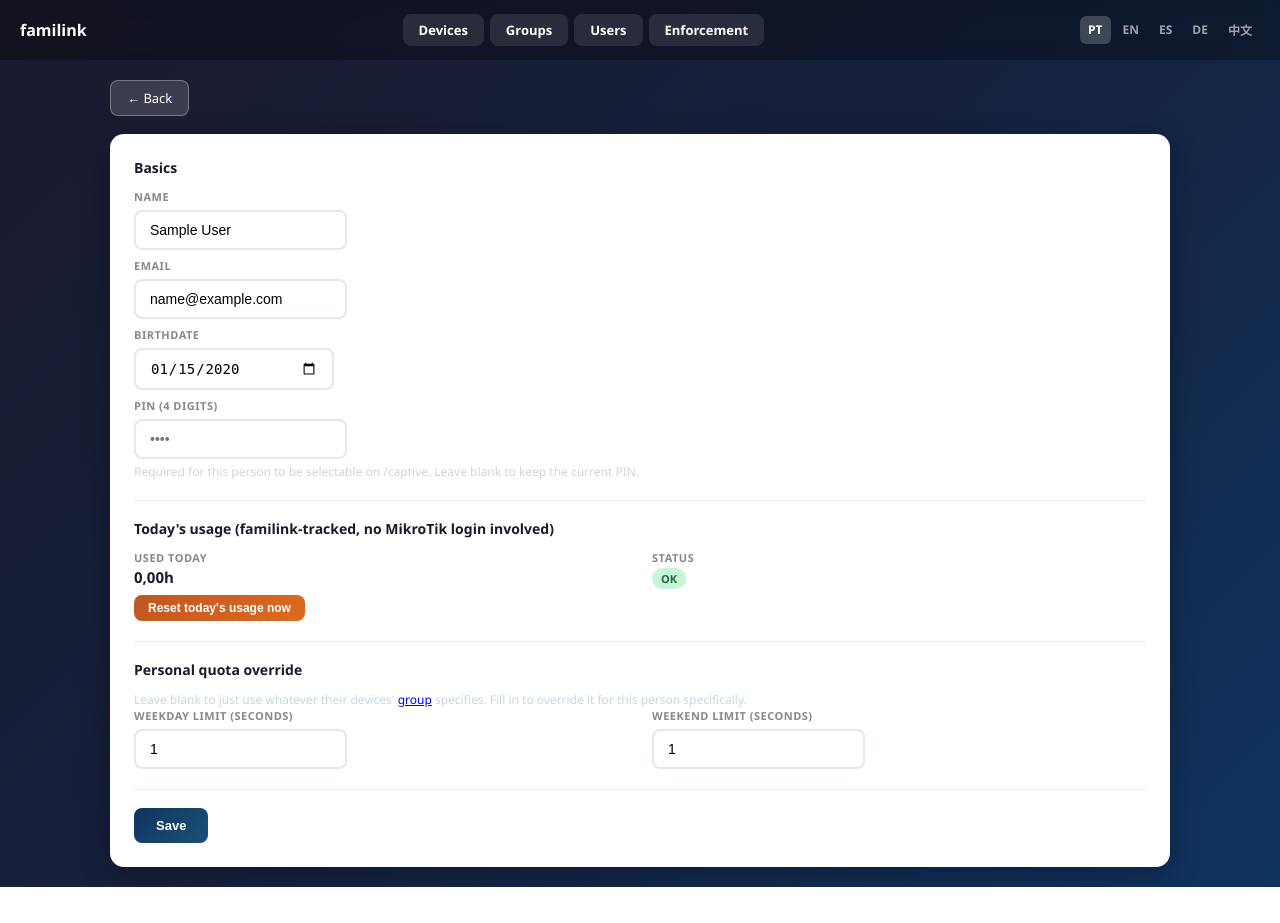
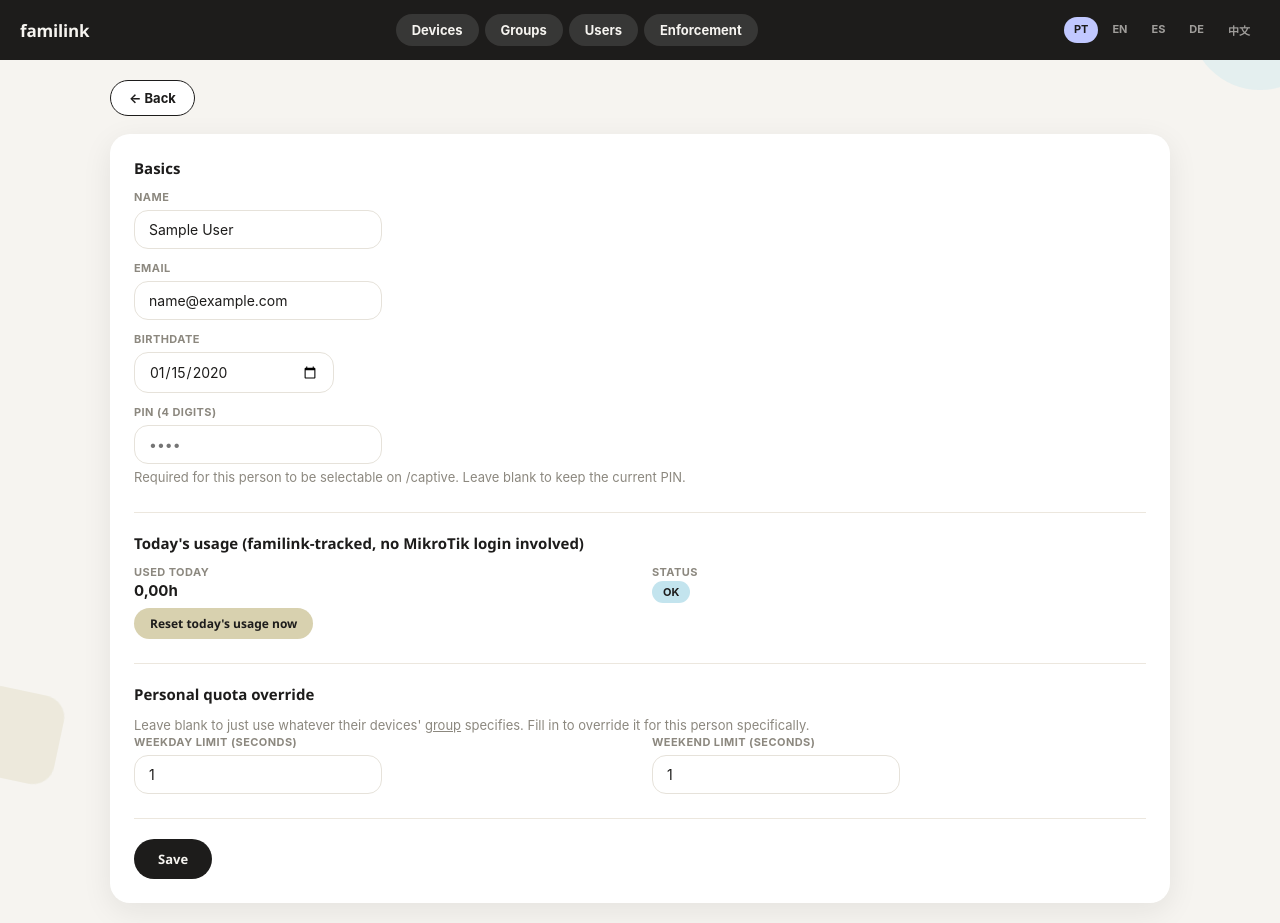
Before and after one commit to siriani/familink, a FastAPI app: page /users/1/edit in a window 1280 px wide. Before the commit the page ends 887 px from the top, so only its background shows below. Run offline with FastAPI, Linux system fonts and the light colour scheme; tables that the repository leaves empty hold one stand-in row (values such as "Sample post").

Commit message:
Apply the minimal mobile-first design system to the whole app
Extends /captive's design (cream/near-black/pastel palette, bold
geometric display type, pill buttons, 20px rounded cards, chip
badges) across the admin panel dashboard, which previously had its
own unrelated dark-gradient theme. Same tokens now used everywhere
(:root custom properties, no more --cap- prefix or .captive-btn/
.captive-hint duplicate classes -- one system, one set of names).

- Topbar goes solid near-black with pill nav buttons instead of a
  translucent dark gradient
- Buttons (.save-btn/.rbtn/.back-btn) are pill-shaped; .apply-btn
  (writes to the real MikroTik router) gets its own gold fill so it
  still reads as the one "careful, this touches hardware" action
- Badges/dots/chips recolored onto the four pastel accents (sky=good,
  gold=needs attention, blush=restricted/blocked) instead of the old
  green/red/orange status colors
- Circular initial avatars (cycling the four pastels) added to the
  devices and users list rows; a small sparkle accent on the device
  detail header, matching /captive's person picker and headings

Pure visual re-skin -- no template structure, routes, or behavior
changed beyond the avatar/sparkle decorative spans.

```diff
--- a/app/static/style.css
+++ b/app/static/style.css
@@ -1,60 +1,123 @@
 *{box-sizing:border-box;margin:0;padding:0}
-body{font-family:'Segoe UI',Arial,sans-serif;background:linear-gradient(135deg,#1a1a2e,#16213e,#0f3460);min-height:100vh;color:#333}
-.topbar{background:rgba(0,0,0,.3);padding:14px 20px;display:flex;justify-content:space-between;align-items:center;position:sticky;top:0;z-index:100;backdrop-filter:blur(8px)}
-.logo{color:#fff;font-size:16px;font-weight:700}
-.nav{display:flex;gap:6px}
-.nav-btn{padding:7px 16px;border:none;border-radius:8px;font-size:13px;font-weight:600;cursor:pointer;background:rgba(255,255,255,.1);color:#fff;text-decoration:none;transition:background .2s}
-.nav-btn:hover{background:rgba(255,255,255,.2)}
+
+/* Design tokens -- one minimal mobile-first system shared by the whole
+   app (admin panel + /captive): off-white cream, near-black ink, four
+   pastel accents used only as solid fill blocks (chips, cards, avatars),
+   never as body text. Bold geometric display type for headlines vs.
+   regular body/caption weight elsewhere. Responsive down to a 375px-wide
+   screen (iPhone 13 mini) -- every layout here is already single-column/
+   fluid-width at that floor; wrapper max-widths are what scale up on
+   larger screens. */
+:root{
+  --cream:#F6F4F0;
+  --ink:#1D1C1B;
+  --blush:#F6D0EF;
+  --lavender:#C1C8FF;
+  --sky:#C3E4EE;
+  --gold:#D8D1AF;
+  --font-display:Futura,'Century Gothic','Segoe UI',ui-rounded,-apple-system,sans-serif;
+  --font-body:-apple-system,BlinkMacSystemFont,'Segoe UI',sans-serif;
+}
+
+body{font-family:var(--font-body);background:var(--cream);color:var(--ink);min-height:100vh;position:relative;overflow-x:hidden}
+/* Simple geometric shapes as compositional base -- fixed/decorative
+   only, low-opacity so they never compete with page content, never
+   affects document flow or the 375px-floor layout. */
+body::before,body::after{content:'';position:fixed;z-index:0;pointer-events:none}
+body::before{width:140px;height:140px;border-radius:50%;background:var(--sky);top:-50px;right:-50px;opacity:.35}
+body::after{width:90px;height:90px;border-radius:22px;background:var(--gold);bottom:20px;left:-30px;opacity:.3;transform:rotate(12deg)}
+
+a{color:inherit}
+
+/* Topbar / nav */
+.topbar{background:var(--ink);padding:14px 20px;display:flex;justify-content:space-between;align-items:center;position:sticky;top:0;z-index:100;gap:12px;flex-wrap:wrap}
+.logo{color:var(--cream);font-family:var(--font-display);font-size:17px;font-weight:800;letter-spacing:-.01em}
+.nav{display:flex;gap:6px;flex-wrap:wrap}
+.nav-btn{padding:8px 16px;border:none;border-radius:999px;font-size:13px;font-weight:700;cursor:pointer;background:rgba(246,244,240,.12);color:var(--cream);text-decoration:none;transition:background .2s}
+.nav-btn:hover{background:rgba(246,244,240,.22)}
 .lang-switcher{display:flex;gap:4px}
-.lang-switcher a{padding:5px 8px;border-radius:6px;font-size:12px;font-weight:600;color:rgba(255,255,255,.6);text-decoration:none;transition:background .2s,color .2s}
-.lang-switcher a:hover{background:rgba(255,255,255,.15);color:#fff}
-.lang-switcher a.active{background:rgba(255,255,255,.2);color:#fff}
-.content{padding:20px;max-width:1100px;margin:0 auto}
+.lang-switcher a{padding:5px 10px;border-radius:999px;font-size:11px;font-weight:700;color:rgba(246,244,240,.6);text-decoration:none;transition:background .2s,color .2s}
+.lang-switcher a:hover{background:rgba(246,244,240,.15);color:var(--cream)}
+.lang-switcher a.active{background:var(--lavender);color:var(--ink)}
+
+.content{padding:20px;max-width:1100px;margin:0 auto;position:relative;z-index:1}
 .topbar2{display:flex;gap:10px;align-items:center;margin-bottom:16px;flex-wrap:wrap}
-.search{flex:1;min-width:200px;padding:10px 14px;border:2px solid #e2e8f0;border-radius:8px;font-size:14px;outline:none}
-.search:focus{border-color:#0f3460}
-select{padding:10px 12px;border:2px solid #e2e8f0;border-radius:8px;font-size:13px}
-.rbtn{padding:10px 18px;background:rgba(255,255,255,.15);color:#fff;border:1px solid rgba(255,255,255,.3);border-radius:8px;font-size:13px;cursor:pointer}
-.rbtn:hover{background:rgba(255,255,255,.25)}
-.tcard{background:#fff;border-radius:14px;padding:18px;box-shadow:0 8px 30px rgba(0,0,0,.3)}
+
+/* Inputs */
+.search{flex:1;min-width:200px;padding:10px 14px;border:1.5px solid #e6e2da;border-radius:14px;font-size:14px;font-family:var(--font-body);background:#fff;color:var(--ink);outline:none}
+.search:focus{border-color:var(--lavender);outline:2px solid var(--lavender);outline-offset:1px}
+select{padding:10px 12px;border:1.5px solid #e6e2da;border-radius:14px;font-size:13px;font-family:var(--font-body);background:#fff;color:var(--ink)}
+textarea{border:1.5px solid #e6e2da;border-radius:14px;padding:10px;font-family:inherit;font-size:13px;width:100%;background:#fff;color:var(--ink)}
+
+/* Buttons -- full-width-capable pill shape, solid dark fill + light
+   centered text for primary actions; a lighter outline pill for
+   secondary/navigational ones; gold fill flags an action that writes
+   to the real MikroTik router, not just the database. */
+.rbtn{padding:10px 20px;background:var(--ink);color:var(--cream);border:none;border-radius:999px;font-size:13px;font-weight:700;font-family:var(--font-display);cursor:pointer;text-decoration:none;display:inline-block}
+.rbtn:hover{opacity:.88}
+.save-btn{padding:11px 24px;background:var(--ink);color:var(--cream);border:none;border-radius:999px;font-size:13px;font-weight:700;font-family:var(--font-display);cursor:pointer}
+.save-btn:hover{opacity:.88}
+.back-btn{display:inline-flex;align-items:center;gap:6px;padding:9px 18px;background:#fff;color:var(--ink);border:1.5px solid var(--ink);border-radius:999px;font-size:13px;font-weight:700;cursor:pointer;text-decoration:none;margin-bottom:18px}
+.back-btn:hover{background:var(--cream)}
+.apply-btn{padding:7px 16px;font-size:12px;background:var(--gold);color:var(--ink)}
+
+/* Cards */
+.tcard{background:#fff;border-radius:20px;padding:18px;box-shadow:0 8px 30px rgba(29,28,27,.08)}
+.detail-card{background:#fff;border-radius:20px;padding:24px;box-shadow:0 8px 30px rgba(29,28,27,.08)}
+.tcard-compact{margin-top:10px;box-shadow:none;border:1.5px solid #ece7de;padding:10px}
+
+/* Tables */
 table{width:100%;border-collapse:collapse;font-size:13px}
-th{text-align:left;padding:8px 10px;color:#888;font-size:11px;font-weight:700;border-bottom:2px solid #e2e8f0;white-space:nowrap}
-td{padding:9px 10px;border-bottom:1px solid #f5f5f5;vertical-align:middle}
+th{text-align:left;padding:8px 10px;color:#8c887f;font-size:11px;font-weight:700;text-transform:uppercase;letter-spacing:.03em;border-bottom:2px solid #ece7de;white-space:nowrap}
+td{padding:9px 10px;border-bottom:1px solid #f2efe9;vertical-align:middle}
 tr:last-child td{border-bottom:none}
 tr.clickable{cursor:pointer;transition:background .15s}
-tr.clickable:hover{background:#f8f9ff}
-.mono{font-family:monospace}
-.small{font-size:11px;color:#888}
-.empty{text-align:center;padding:24px;color:#888}
+tr.clickable:hover{background:var(--cream)}
+.mono{font-family:ui-monospace,SFMono-Regular,Menlo,monospace}
+.small{font-size:11px;color:#8c887f}
+.empty{text-align:center;padding:24px;color:#8c887f}
+
+/* Status dots + chips. Chips (badges) use the pastel accents as solid
+   fill blocks: sky = good/free, gold = needs attention, blush =
+   restricted/blocked, cream-gray = neutral/offline. */
 .dot{width:8px;height:8px;border-radius:50%;display:inline-block;margin-right:6px}
-.dot.on{background:#38a169}.dot.off{background:#cbd5e0}
-.badge{font-size:11px;font-weight:600;padding:3px 9px;border-radius:20px}
-.b-online{background:#c6f6d5;color:#276749}.b-offline{background:#e2e8f0;color:#718096}
-.b-free{background:#c6f6d5;color:#276749}.b-hotspot{background:#fed7d7;color:#c53030}
-.back-btn{display:inline-flex;align-items:center;gap:6px;padding:8px 16px;background:rgba(255,255,255,.15);color:#fff;border:1px solid rgba(255,255,255,.3);border-radius:8px;font-size:13px;cursor:pointer;text-decoration:none;margin-bottom:18px}
-.back-btn:hover{background:rgba(255,255,255,.25)}
-.detail-card{background:#fff;border-radius:14px;padding:24px;box-shadow:0 8px 30px rgba(0,0,0,.3)}
-.card-head{display:flex;justify-content:space-between;align-items:center;margin-bottom:12px}
-.kname{font-size:18px;font-weight:700;color:#1a1a2e}
-.detail-grid{display:grid;grid-template-columns:1fr 1fr;gap:8px 24px;margin-bottom:8px}
-.detail-label{font-size:11px;color:#888;font-weight:700;text-transform:uppercase;letter-spacing:.5px;margin-bottom:2px}
-.detail-value{font-size:15px;color:#1a1a2e;font-weight:600;word-break:break-all}
-.assoc-section{margin-top:20px;padding-top:18px;border-top:1px solid #f0f0f0}
-.assoc-section h3{font-size:14px;font-weight:700;color:#1a1a2e;margin-bottom:12px}
+.dot.on{background:var(--ink)}.dot.off{background:#d8d3c8}
+.badge{font-size:11px;font-weight:700;padding:4px 11px;border-radius:999px}
+.b-online{background:var(--sky);color:var(--ink)}.b-offline{background:#ece7de;color:#8c887f}
+.b-free{background:var(--sky);color:var(--ink)}.b-hotspot{background:var(--blush);color:#8a2f6b}
+.port-badge{display:inline-block;font-size:10px;font-weight:700;color:var(--ink);background:var(--lavender);border-radius:999px;padding:2px 8px;vertical-align:middle}
+
+/* Device/user detail pages */
+.card-head{display:flex;justify-content:space-between;align-items:center;margin-bottom:12px;gap:12px;flex-wrap:wrap}
+.kname{font-family:var(--font-display);font-size:20px;font-weight:800;color:var(--ink);letter-spacing:-.01em;display:flex;align-items:center;gap:8px}
+.detail-grid{display:grid;grid-template-columns:1fr 1fr;gap:12px 24px;margin-bottom:8px}
+.detail-label{font-size:11px;color:#8c887f;font-weight:700;text-transform:uppercase;letter-spacing:.04em;margin-bottom:2px}
+.detail-value{font-size:15px;color:var(--ink);font-weight:700;word-break:break-all}
+.assoc-section{margin-top:24px;padding-top:20px;border-top:1.5px solid #ece7de}
+.assoc-section h3{font-family:var(--font-display);font-size:15px;font-weight:800;color:var(--ink);margin-bottom:12px;display:flex;align-items:center;gap:6px}
 .inline-form{display:flex;gap:8px;align-items:flex-start}
-.save-btn{padding:10px 22px;background:linear-gradient(135deg,#0f3460,#1a5276);color:#fff;border:none;border-radius:8px;font-size:13px;font-weight:700;cursor:pointer}
-.save-btn:hover{opacity:.9}
-.hint{color:#cbd5e0;font-size:12px;margin-top:12px}
-textarea{border:2px solid #e2e8f0;border-radius:8px;padding:8px;font-family:inherit;font-size:13px}
-.mikrotik-status{margin-top:12px;padding:10px 14px;border-radius:8px;font-size:13px;display:flex;align-items:center;gap:12px;flex-wrap:wrap}
-.mikrotik-status.in-sync{background:#f0fff4;color:#276749}
-.mikrotik-status.out-of-sync{background:#fffaf0;color:#975a16}
-.apply-btn{padding:6px 14px;font-size:12px;background:linear-gradient(135deg,#c05621,#dd6b20)}
+.hint{color:#8c887f;font-size:13px;margin-top:12px;line-height:1.5}
+
+.mikrotik-status{margin-top:12px;padding:11px 16px;border-radius:14px;font-size:13px;display:flex;align-items:center;gap:12px;flex-wrap:wrap}
+.mikrotik-status.in-sync{background:var(--sky);color:var(--ink)}
+.mikrotik-status.out-of-sync{background:var(--gold);color:var(--ink)}
 .log-list{margin-top:12px}
-.log-row{display:flex;gap:12px;padding:5px 0;border-bottom:1px solid #f5f5f5}
-.log-row.fail{color:#c53030}
-.log-row.ok{color:#555}
-.port-badge{display:inline-block;font-size:10px;font-weight:700;color:#2b6cb0;background:#ebf4ff;border-radius:10px;padding:1px 6px;vertical-align:middle}
+.log-row{display:flex;gap:12px;padding:6px 0;border-bottom:1px solid #f2efe9}
+.log-row.fail{color:#a3315c}
+.log-row.ok{color:#6b6a68}
+
+/* Circular initial avatars -- shared by the admin lists (devices/users)
+   and /captive's person picker. Color cycles through the four pastel
+   accents via an explicit modifier class (loop.index0 % 4 in the
+   templates), since table rows don't share a same-tag sibling context
+   the way /captive's <details> stack does. */
+.avatar{flex:none;width:28px;height:28px;border-radius:50%;background:var(--ink);color:var(--cream);display:inline-flex;align-items:center;justify-content:center;font-family:var(--font-display);font-weight:800;font-size:12px;vertical-align:middle}
+.avatar-lg{width:36px;height:36px;font-size:14px}
+.avatar-1{background:var(--blush);color:var(--ink)}
+.avatar-2{background:var(--lavender);color:var(--ink)}
+.avatar-3{background:var(--sky);color:var(--ink)}
+.avatar-4{background:var(--gold);color:var(--ink)}
+.sparkle{color:var(--lavender);font-size:.85em;-webkit-text-stroke:.5px var(--ink)}
 
 /* Form layout: structural selectors instead of repeating the same
    inline style on every matching element (a first assoc-section sitting
@@ -68,61 +131,35 @@ textarea{border:2px solid #e2e8f0;border-radius:8px;padding:8px;font-family:inhe
 h3+p.hint{margin-top:0}
 .search+p.hint{margin-top:4px}
 .detail-grid+form{margin-top:10px}
-textarea{width:100%}
 .form-inline{display:inline}
-.tcard-compact{margin-top:10px;box-shadow:none;border:1px solid #eee;padding:10px}
 
-/* /captive -- the one unauthenticated page, on its own minimal
-   mobile-first design system (cream/near-black/pastel, geometric-bold
-   display type, pill buttons, rounded pastel cards) instead of the
-   dashboard's dark gradient above. Scoped under body.captive (and its
-   own .captive-btn/.captive-hint instead of reusing .save-btn/.hint)
-   so this section can share the same global stylesheet as the admin
-   panel without the two colliding. Responsive down to a 375px-wide
-   screen (iPhone 13 mini) -- everything here is already single-column
-   and fluid-width, so no extra breakpoint is needed at that floor;
-   .card's max-width is what does the scaling-up on larger screens. */
-:root{
-  --cap-cream:#F6F4F0;
-  --cap-ink:#1D1C1B;
-  --cap-blush:#F6D0EF;
-  --cap-lavender:#C1C8FF;
-  --cap-sky:#C3E4EE;
-  --cap-gold:#D8D1AF;
-  --cap-display-font:Futura,'Century Gothic','Segoe UI',ui-rounded,-apple-system,sans-serif;
-  --cap-body-font:-apple-system,BlinkMacSystemFont,'Segoe UI',sans-serif;
-}
-body.captive{font-family:var(--cap-body-font);background:var(--cap-cream);color:var(--cap-ink);position:relative;overflow-x:hidden}
-/* Simple geometric shapes as background composition -- fixed/decorative
-   only, never affects document flow or the 375px-floor layout. */
-body.captive::before,body.captive::after{content:'';position:fixed;z-index:0;pointer-events:none}
-body.captive::before{width:120px;height:120px;border-radius:50%;background:var(--cap-sky);top:-40px;right:-40px;opacity:.7}
-body.captive::after{width:70px;height:70px;border-radius:18px;background:var(--cap-gold);bottom:30px;left:-24px;opacity:.6;transform:rotate(12deg)}
+/* /captive -- the one unauthenticated page. Same tokens/components as
+   above; only the layout below is specific to its single-column,
+   narrow-card composition. */
+body.captive{overflow-x:hidden}
 .captive .card{position:relative;z-index:1;max-width:420px;margin:0 auto;background:#fff;border-radius:20px;padding:28px 24px;box-shadow:0 8px 30px rgba(29,28,27,.08)}
-.captive h1{font-family:var(--cap-display-font);font-weight:800;font-size:1.5rem;letter-spacing:-.01em;line-height:1.15;margin:0 0 20px;display:flex;align-items:center;gap:8px}
-.captive .sparkle{color:var(--cap-lavender);font-size:1rem;-webkit-text-stroke:.5px var(--cap-ink)}
-.captive .captive-hint{color:#6b6a68;font-size:.9rem;line-height:1.5}
-.captive input[type=text],.captive input[type=email],.captive input[type=date],.captive input[type=password]{width:100%;padding:12px 14px;margin:6px 0 14px;border:1.5px solid #e6e2da;border-radius:14px;background:var(--cap-cream);font-size:1rem;font-family:var(--cap-body-font);color:var(--cap-ink)}
-.captive input:focus{outline:2px solid var(--cap-lavender);outline-offset:1px}
-.captive label{font-size:.8rem;font-weight:700;color:var(--cap-ink);text-transform:uppercase;letter-spacing:.03em}
-.captive .captive-btn{width:100%;padding:14px;background:var(--cap-ink);color:var(--cap-cream);border:none;border-radius:999px;font-size:1rem;font-weight:700;font-family:var(--cap-display-font);cursor:pointer}
-.captive .captive-btn:active{opacity:.85}
-.captive .error{color:#a3315c;background:var(--cap-blush);border-radius:12px;padding:10px 14px;font-size:.9rem;margin-bottom:14px;font-weight:600}
-.captive .continue-link{display:block;margin-top:16px;text-align:center;color:var(--cap-ink);font-weight:700}
+.captive h1{font-family:var(--font-display);font-weight:800;font-size:1.5rem;letter-spacing:-.01em;line-height:1.15;margin:0 0 20px;display:flex;align-items:center;gap:8px}
+.captive input[type=text],.captive input[type=email],.captive input[type=date],.captive input[type=password]{width:100%;padding:12px 14px;margin:6px 0 14px;border:1.5px solid #e6e2da;border-radius:14px;background:var(--cream);font-size:1rem;font-family:var(--font-body);color:var(--ink)}
+.captive input:focus{outline:2px solid var(--lavender);outline-offset:1px}
+.captive label{font-size:.8rem;font-weight:700;color:var(--ink);text-transform:uppercase;letter-spacing:.03em}
+.captive .save-btn{width:100%;padding:14px;font-size:1rem}
+.captive .save-btn:active{opacity:.85}
+.captive .error{color:#a3315c;background:var(--blush);border-radius:12px;padding:10px 14px;font-size:.9rem;margin-bottom:14px;font-weight:600}
+.captive .continue-link{display:block;margin-top:16px;text-align:center;color:var(--ink);font-weight:700}
 .captive .person-list{margin-bottom:18px;display:flex;flex-direction:column;gap:10px}
-.captive .person-card{border:none;border-radius:18px;background:var(--cap-pastel,var(--cap-sky));overflow:hidden}
-.captive .person-card:nth-of-type(4n+1){--cap-pastel:var(--cap-blush)}
-.captive .person-card:nth-of-type(4n+2){--cap-pastel:var(--cap-lavender)}
-.captive .person-card:nth-of-type(4n+3){--cap-pastel:var(--cap-sky)}
-.captive .person-card:nth-of-type(4n+4){--cap-pastel:var(--cap-gold)}
-.captive .person-card[open]{box-shadow:inset 0 0 0 2px var(--cap-ink)}
+.captive .person-card{border:none;border-radius:18px;background:var(--pastel,var(--sky));overflow:hidden}
+.captive .person-card:nth-of-type(4n+1){--pastel:var(--blush)}
+.captive .person-card:nth-of-type(4n+2){--pastel:var(--lavender)}
+.captive .person-card:nth-of-type(4n+3){--pastel:var(--sky)}
+.captive .person-card:nth-of-type(4n+4){--pastel:var(--gold)}
+.captive .person-card[open]{box-shadow:inset 0 0 0 2px var(--ink)}
 .captive .person-card summary{display:flex;align-items:center;gap:12px;padding:12px 14px;cursor:pointer;font-size:1rem;list-style:none}
 .captive .person-card summary::-webkit-details-marker{display:none}
-.captive .avatar{flex:none;width:36px;height:36px;border-radius:50%;background:var(--cap-ink);color:var(--cap-cream);display:flex;align-items:center;justify-content:center;font-family:var(--cap-display-font);font-weight:800;font-size:.9rem}
+.captive .avatar{width:36px;height:36px;font-size:14px}
 .captive .person-name{font-weight:700;flex:1}
-.captive .person-meta{font-size:.7rem;font-weight:700;color:var(--cap-ink);background:rgba(29,28,27,.08);border-radius:999px;padding:4px 10px;white-space:nowrap}
+.captive .person-meta{font-size:.7rem;font-weight:700;color:var(--ink);background:rgba(29,28,27,.08);border-radius:999px;padding:4px 10px;white-space:nowrap}
 .captive .pin-form{padding:0 14px 14px}
 .captive .pin-form input[type=password]{text-align:center;letter-spacing:.4em;font-size:1.2rem;margin:0 0 8px;background:#fff}
-.captive .pin-form .captive-btn{padding:11px;font-size:.95rem}
+.captive .pin-form .save-btn{padding:11px;font-size:.95rem}
 .captive .switch-links{text-align:center;margin-top:8px}
-.captive .switch-links a{display:block;padding:10px;color:var(--cap-ink);font-weight:700;font-size:.9rem;text-decoration:none}
+.captive .switch-links a{display:block;padding:10px;color:var(--ink);font-weight:700;font-size:.9rem;text-decoration:none}
--- a/app/templates/device_detail.html
+++ b/app/templates/device_detail.html
@@ -5,7 +5,7 @@
 
 <div class="detail-card">
   <div class="card-head">
-    <span class="kname">{{ device.hostname or device.mac }}</span>
+    <span class="kname"><span class="sparkle" aria-hidden="true">✦</span> {{ device.hostname or device.mac }}</span>
     <span class="badge {{ 'b-online' if device.is_online else 'b-offline' }}">{{ _('Online') if device.is_online else _('Offline') }}</span>
   </div>
   <div class="detail-grid">
--- a/app/templates/devices_list.html
+++ b/app/templates/devices_list.html
@@ -21,7 +21,7 @@
     {% for d in devices %}
     <tr class="clickable" onclick="location.href='/devices/{{ d.mac }}'">
       <td><span class="dot {{ 'on' if d.is_online else 'off' }}"></span>{{ _('Online') if d.is_online else _('Offline') }}</td>
-      <td><strong>{{ d.hostname or '—' }}</strong></td>
+      <td><span class="avatar avatar-{{ (loop.index0 % 4) + 1 }}">{{ (d.hostname or d.mac)[0] | upper }}</span> <strong>{{ d.hostname or '—' }}</strong></td>
       <td class="mono">{{ d.current_ip or '—' }}{% if d.scan_results %} <span class="port-badge" title="{{ ngettext('%(n)s open port', '%(n)s open ports', d.scan_results|length) % {'n': d.scan_results|length} }}">●{{ d.scan_results|length }}</span>{% endif %}</td>
       <td class="mono small">{{ d.mac }}</td>
       <td><span class="badge {{ 'b-hotspot' if d.group.hotspot_required else 'b-free' }}">{{ d.group.name }}</span></td>
--- a/app/templates/users_list.html
+++ b/app/templates/users_list.html
@@ -11,7 +11,7 @@
   <tbody>
     {% for u in users %}
     <tr>
-      <td><strong>{{ u.name }}</strong></td>
+      <td><span class="avatar avatar-{{ (loop.index0 % 4) + 1 }}">{{ u.name[0] | upper }}</span> <strong>{{ u.name }}</strong></td>
       <td class="small">
         {% if u.daily_limit_weekday_s or u.daily_limit_weekend_s %}
           {{ (u.daily_limit_weekday_s / 3600) | localnumber(1) if u.daily_limit_weekday_s else '—' }}h /
```
Also changed, not shown: app/templates/captive.html (+4 -4 lines).
